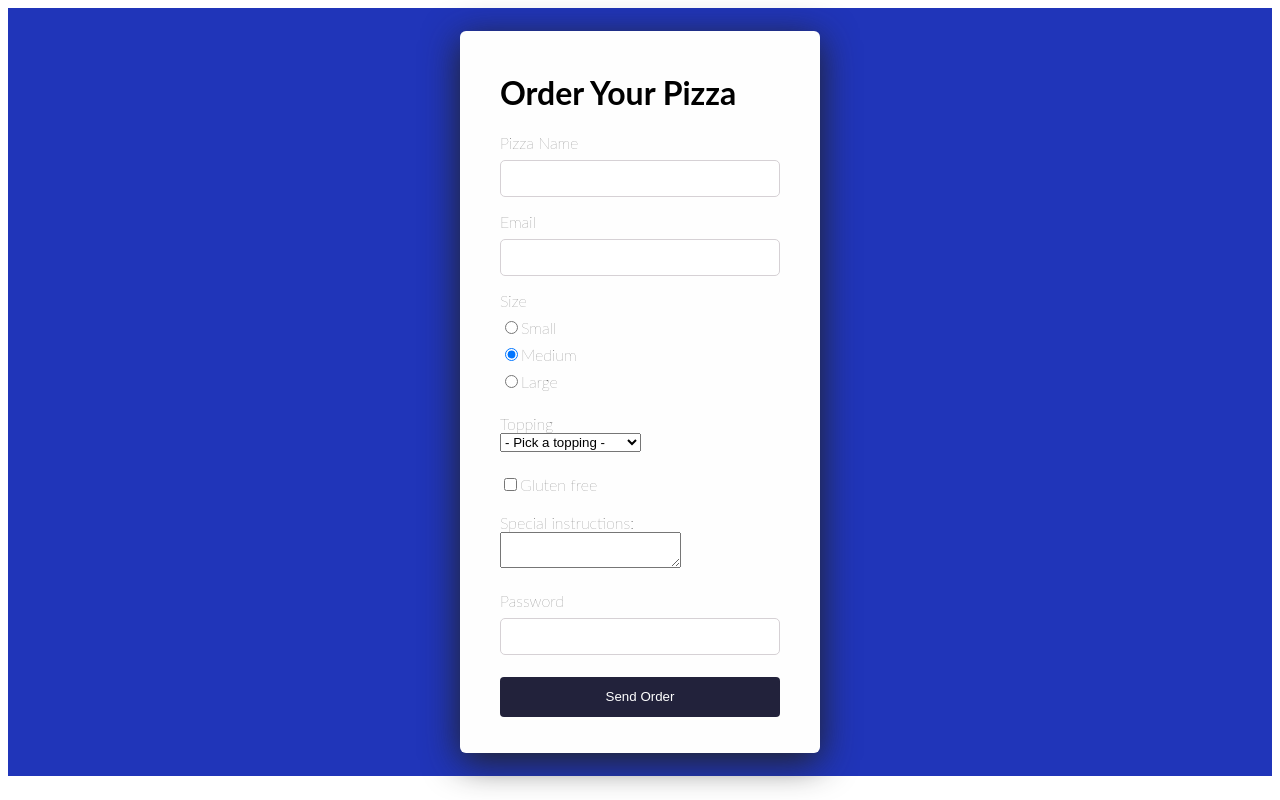
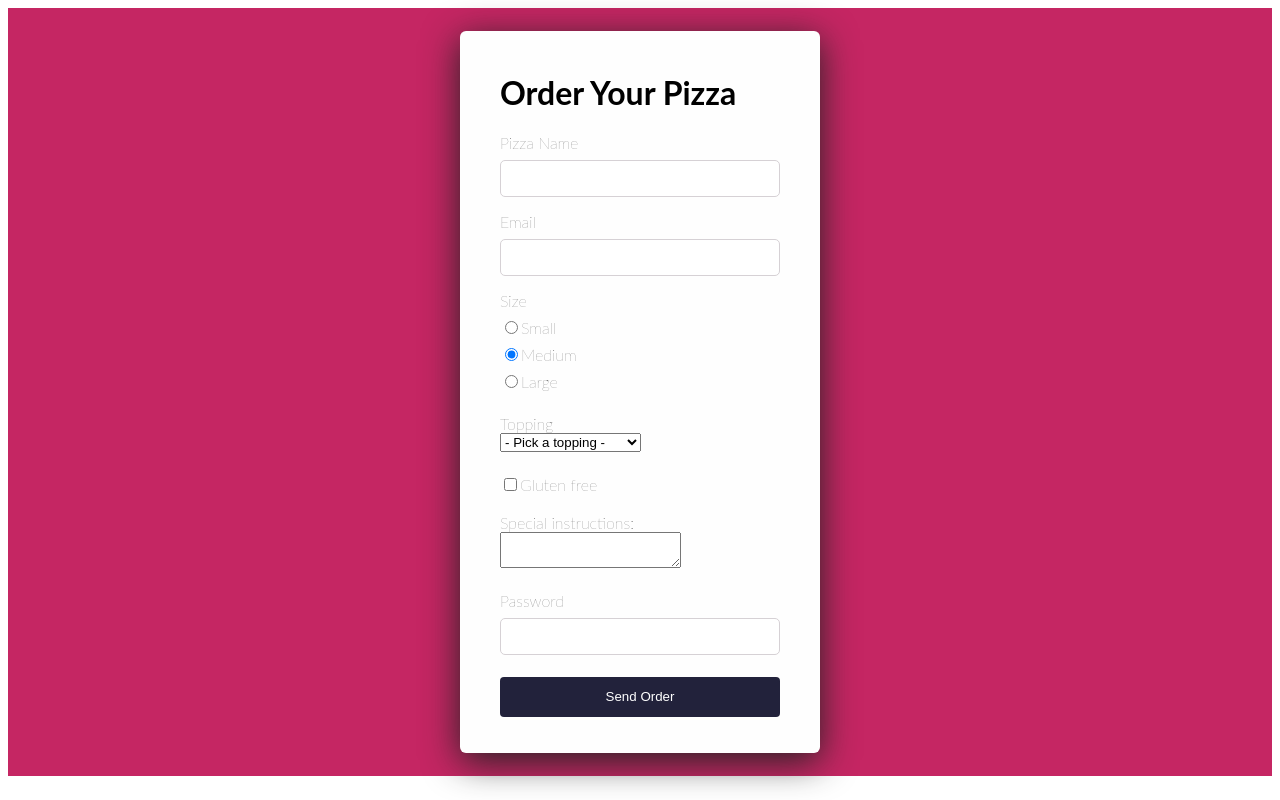
Before and after one commit to RobUSC/react-zenva-project, a React (Create React App) app: page / in a window 1280 px wide. Built offline with nearby package versions, Linux system fonts and the light colour scheme.

Commit message:
1 file modified

```diff
--- a/src/index.css
+++ b/src/index.css
@@ -10,7 +10,7 @@ div {
   flex-direction: column;
   justify-content: center;
   align-items: center;
-  background-color: #2035b9;
+  background-color: #c52663;
 }
 
 .form-wrapper {
```
